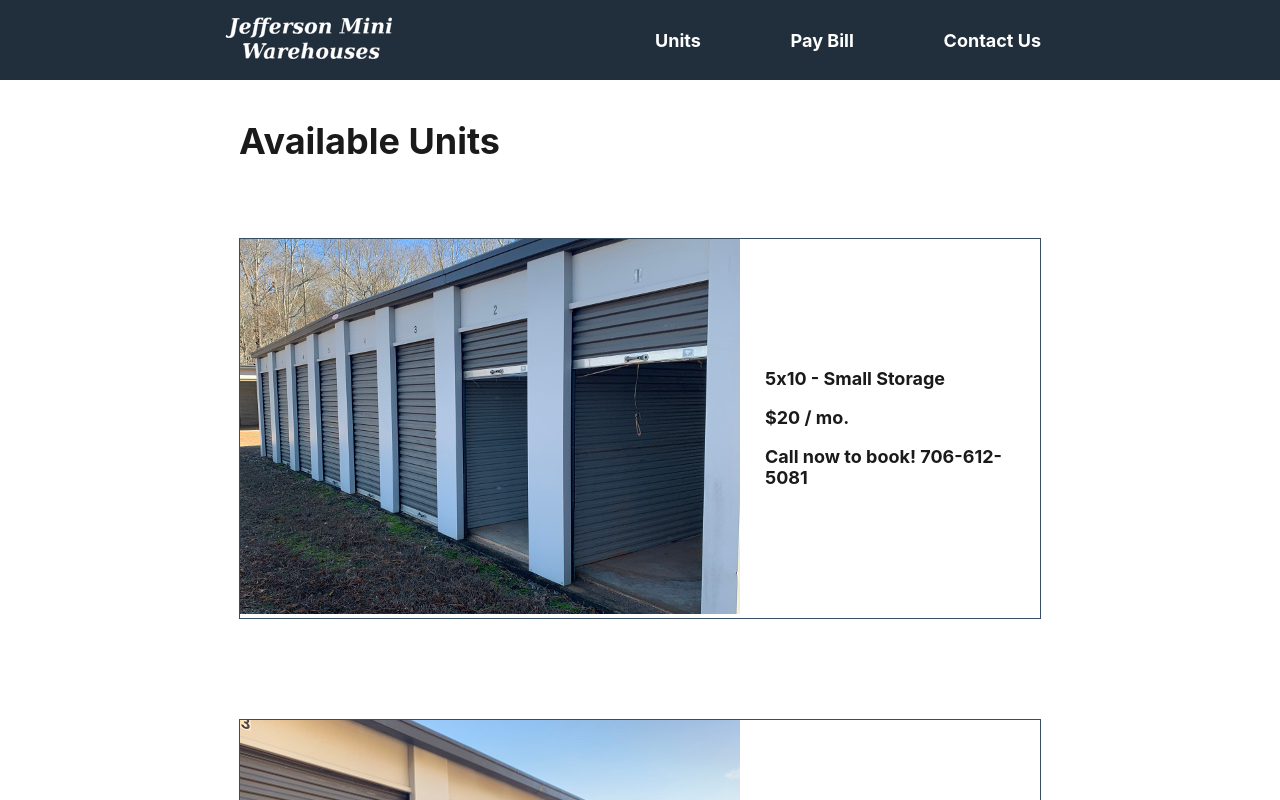
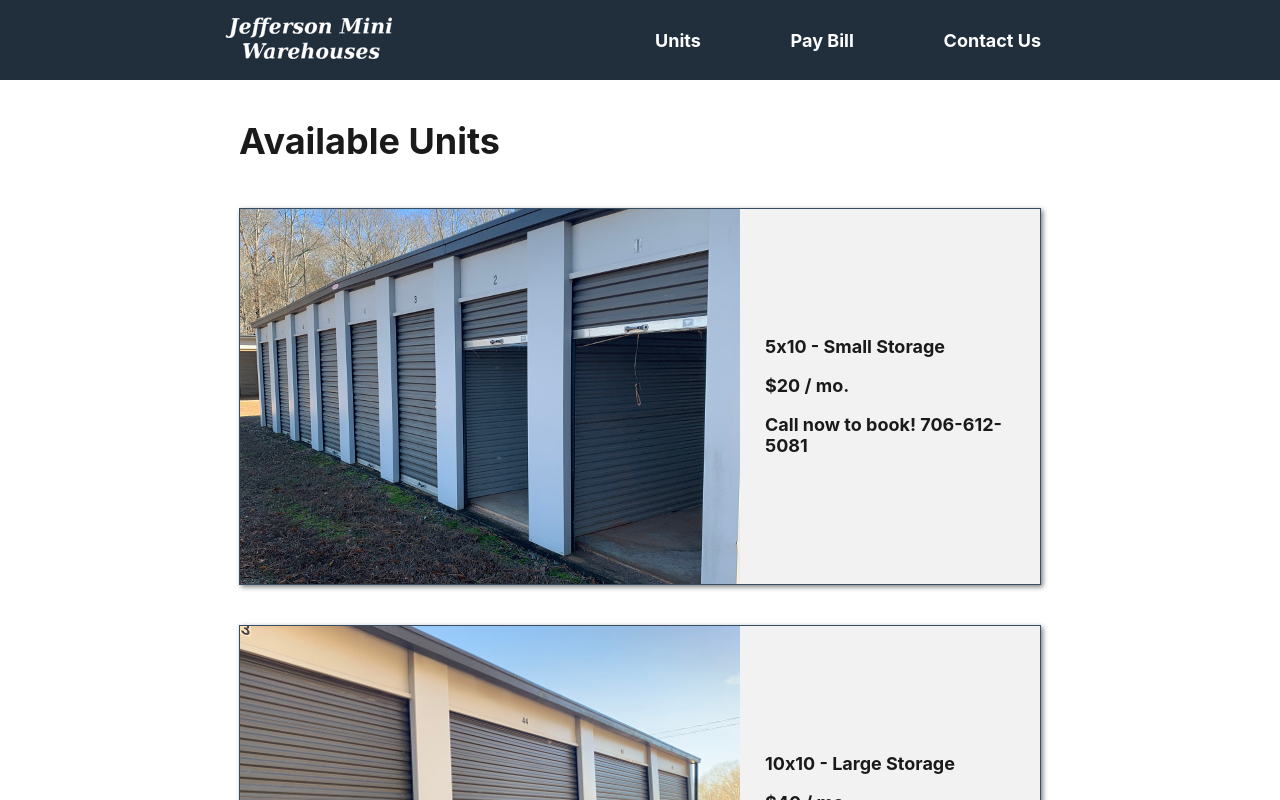
Before and after one commit to jmbuchanan/storage-ui, a React (Create React App) app: page /units in a window 1280 px wide. Shown: the top 800 px of the page. Built offline with nearby package versions, Linux system fonts and the light colour scheme.

Commit message:
css update

```diff
--- a/src/style.css
+++ b/src/style.css
@@ -113,7 +113,6 @@ nav {
 
 .body-text h1 {
   color: #2C3E50;
-  text-shadow: 1px 1px;
 }
 
 .body-text p {
@@ -202,10 +201,13 @@ Units
 }
 
 .unit-div {
-  margin: 50px 0px;
+  max-width: 800px;
+  margin: 20px 0px;
+  background-color:#f2f2f2;
   border-style: solid;
   border-width: 1px;
   border-color:  #364D63;
+  box-shadow: 2px 2px 5px grey;
   display: flex;
   align-items: center;
   font-weight: bold;
@@ -214,6 +216,7 @@ Units
 
 .unit-picture-div {
   margin: 0px 25px 0px 0px;
+  height: 375px;
 }
 
 .unit-picture-div-mobile {
```
